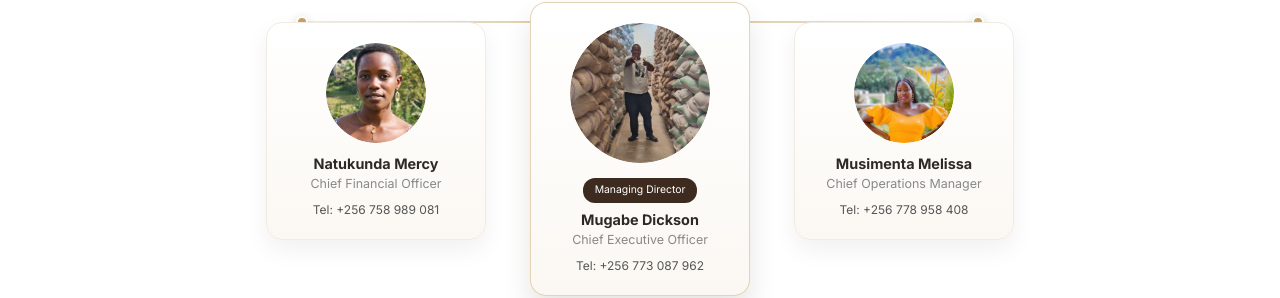
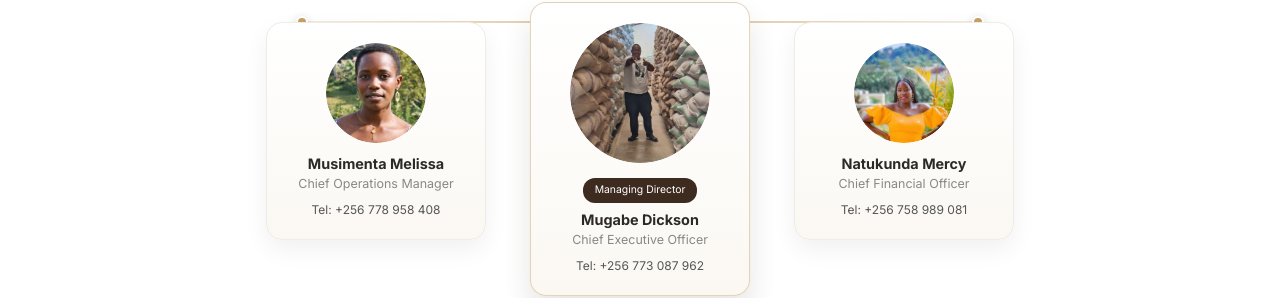
Before and after one commit to agrinaitweltd/eihamba, a Next.js app: page / in a window 1280 px wide. Shown: the part 9697-9995 px from the top of the page. Built offline with nearby package versions, Linux system fonts and the light colour scheme.

Commit message:
Add Vercel config and fix team details

```diff
--- a/components/Team.js
+++ b/components/Team.js
@@ -23,9 +23,9 @@ export default function Team() {
             <div className="member-image">
               <img src="/team-musementa.png" alt="Musementa Melissa" />
             </div>
-            <h4>Natukunda Mercy</h4>
-            <p className="member-title">Chief Financial Officer</p>
-            <p className="member-phone">Tel: +256 758 989 081</p>
+            <h4>Musimenta Melissa</h4>
+            <p className="member-title">Chief Operations Manager</p>
+            <p className="member-phone">Tel: +256 778 958 408</p>
           </div>
 
           {/* Center Member (Featured) */}
@@ -44,9 +44,9 @@ export default function Team() {
             <div className="member-image">
               <img src="/team-natukunda.png" alt="Natukunda Mercy" />
             </div>
-            <h4>Musimenta Melissa</h4>
-            <p className="member-title">Chief Operations Manager</p>
-            <p className="member-phone">Tel: +256 778 958 408</p>
+            <h4>Natukunda Mercy</h4>
+            <p className="member-title">Chief Financial Officer</p>
+            <p className="member-phone">Tel: +256 758 989 081</p>
           </div>
         </div>
       </div>
```
Also changed, not shown: vercel.json (added).
